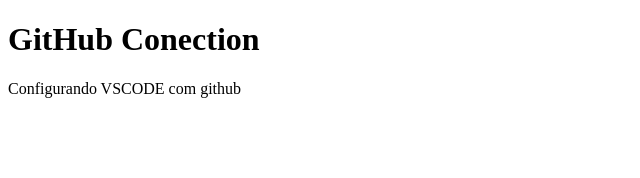
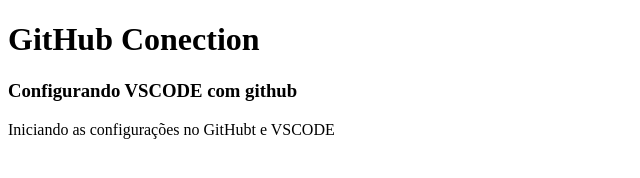
Before and after one commit to devwsilveirasouza/vscode_conection, a plain HTML site: page index.html in a window 1280 px wide. Shown: the whole page, without its empty margins (0-640 px from the left). Drawn offline with Linux system fonts and the light colour scheme.

Commit message:
Iniciando as configurações, criação index.

```diff
--- a/index.html
+++ b/index.html
@@ -9,7 +9,9 @@
 <body>
     <h1>GitHub Conection</h1>
 
-    <p>Configurando VSCODE com github</p>
+    <h3>Configurando VSCODE com github</h3>
+
+    <p>Iniciando as configurações no GitHubt e VSCODE</p>
 
 </body>
 </html>
```
